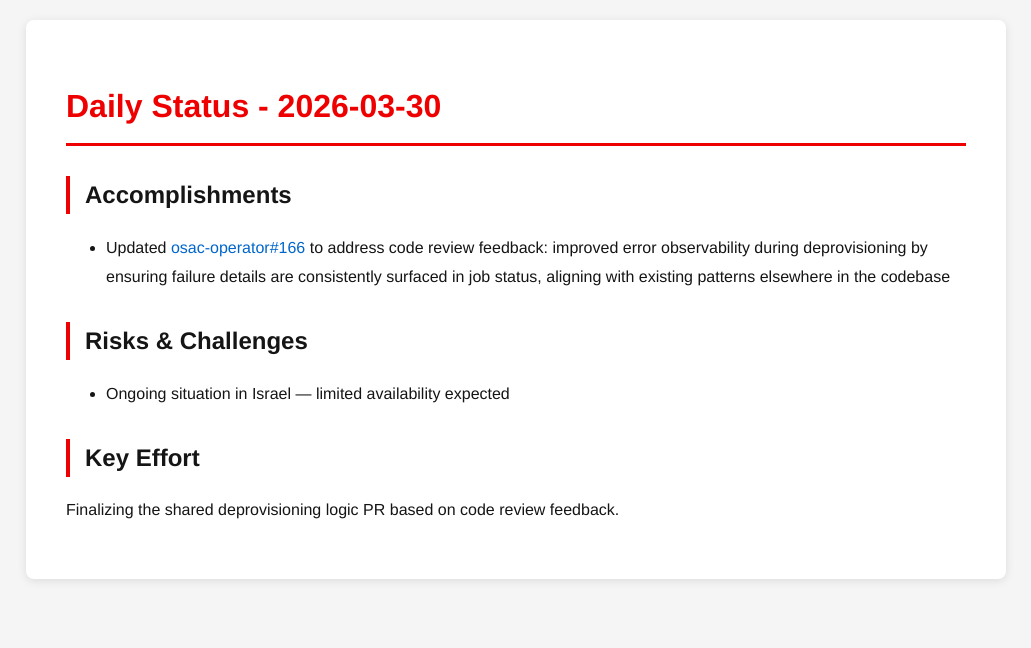
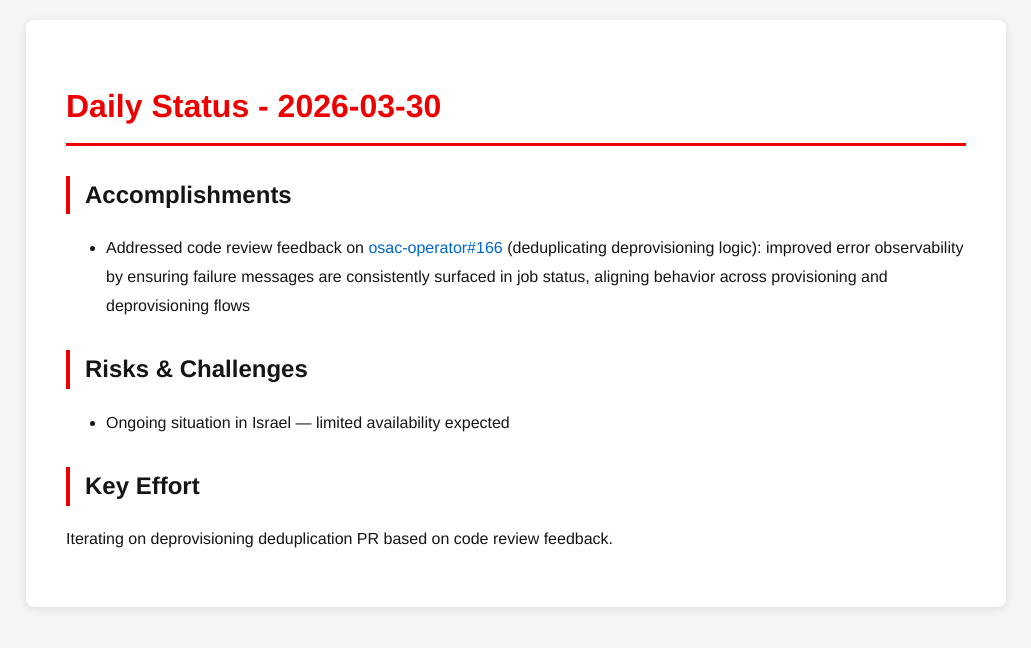
Before and after one commit to tzvatot/daily-status, a Jekyll site: the page built from 2026-03-30.md, in a window 1280 px wide. Shown: the top 648 px of the page, without its empty margins (124-1155 px from the left). Built offline with Jekyll 4.4.1, drawn with Linux system fonts in a browser that asks for light colours.

Commit message:
Daily status update - 2026-03-30

```diff
--- a/2026-03-30.md
+++ b/2026-03-30.md
@@ -7,10 +7,10 @@
 # Daily Status - 2026-03-30
 
 ## Accomplishments
-- Updated [osac-operator#166](https://github.com/osac-project/osac-operator/pull/166) to address code review feedback: improved error observability during deprovisioning by ensuring failure details are consistently surfaced in job status, aligning with existing patterns elsewhere in the codebase
+- Addressed code review feedback on [osac-operator#166](https://github.com/osac-project/osac-operator/pull/166) (deduplicating deprovisioning logic): improved error observability by ensuring failure messages are consistently surfaced in job status, aligning behavior across provisioning and deprovisioning flows
 
 ## Risks & Challenges
 - Ongoing situation in Israel — limited availability expected
 
 ## Key Effort
-Finalizing the shared deprovisioning logic PR based on code review feedback.
+Iterating on deprovisioning deduplication PR based on code review feedback.
```
